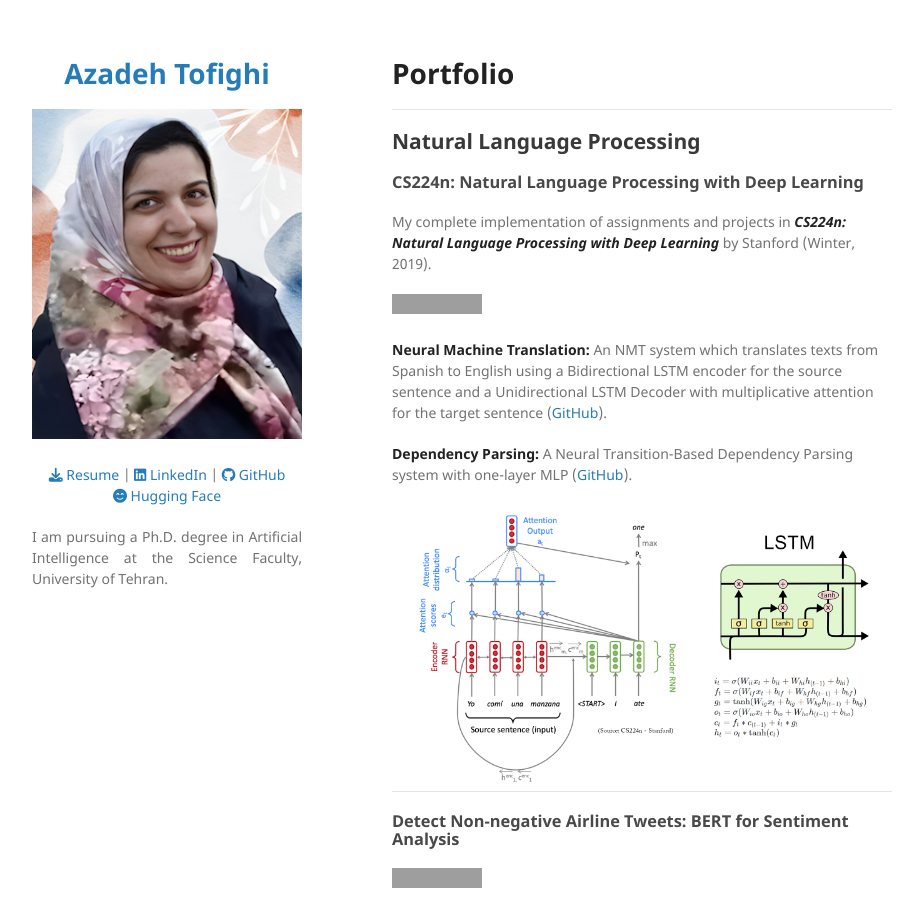
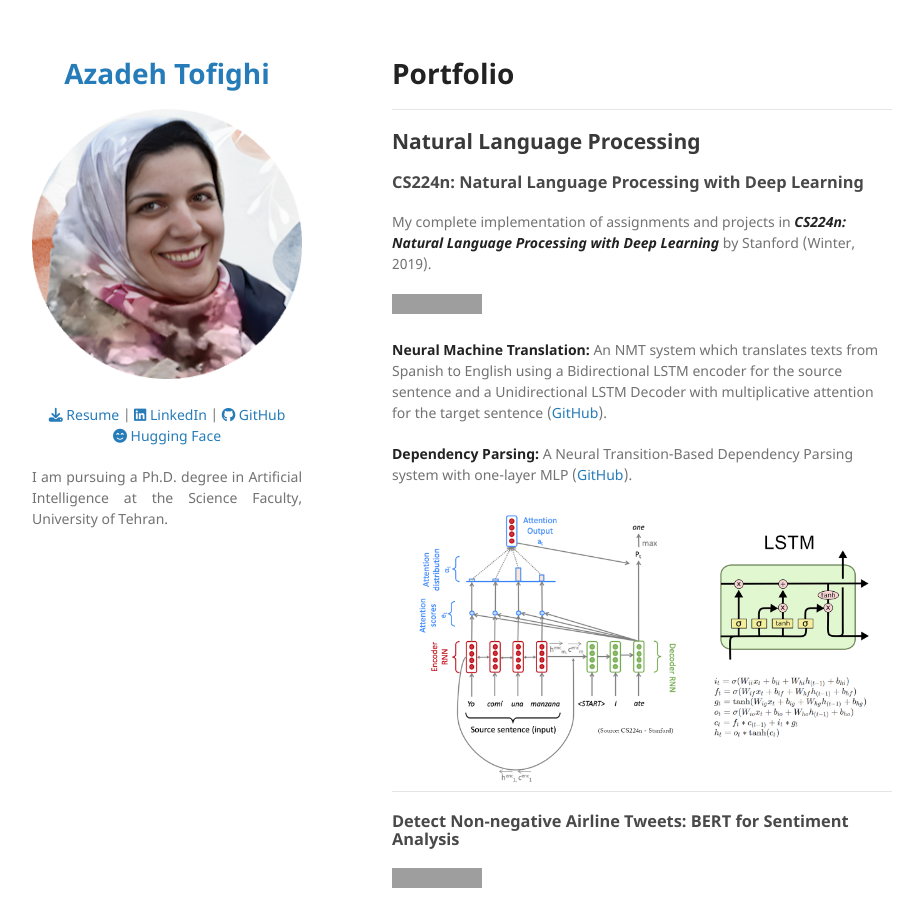
Before and after one commit to aztofighi/aztofighi.github.io, a Jekyll site: the page built from index.md, in a window 1280 px wide and 900 px high. Shown: the whole window, without its empty margins (178-1086 px from the left). Built offline with Jekyll 4.4.1, drawn with Linux system fonts in a browser that asks for light colours; our own code applies the rules of GitHub Pages for plain Markdown files; grey boxes are pictures that could not be loaded.

Commit message:
Update _config.yml

```diff
--- a/_config.yml
+++ b/_config.yml
@@ -1,6 +1,6 @@
 title: <p align="center"> Azadeh Tofighi </p>
 
-logo: "/images/picture.png?raw=true"
+logo: "/images/picture1.png?raw=true"
 
 description:
   <p align="center">
```
